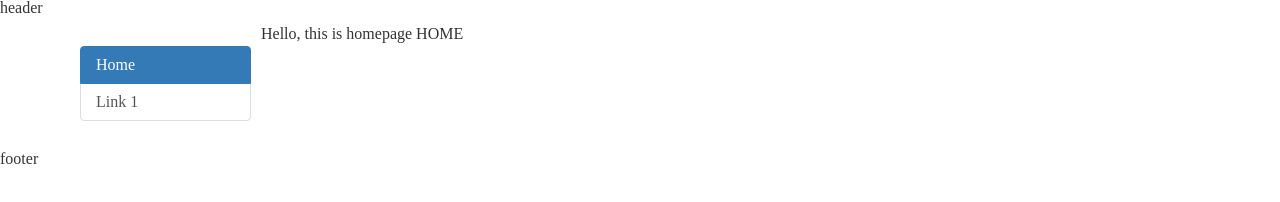
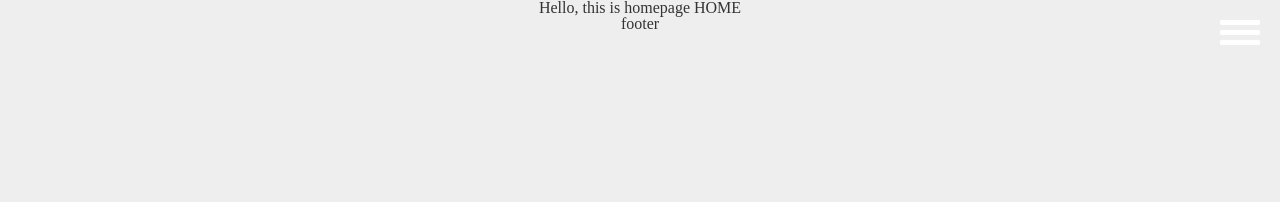
Before and after one commit to GrayHats/ngbp-onepage, a website: page src/index.html in a window 1280 px wide. Drawn offline with nearby package versions, Linux system fonts and the light colour scheme; some packages are replaced by stand-ins of ours; files that its build step writes are made by us from their sources.

Commit message:
clean and beauty main tpl

```diff
--- a/config.js
+++ b/config.js
@@ -4,7 +4,7 @@ module.exports = {
 
 	app_files: {
 		js: [ 'src/**/*.js' ],
-		views: [ 'src/**/*.html' ],
+		views: [ 'src/**/*.html', 'src/**/*.png' ],
 		css: [ 'src/**/*.scss' ]
 	},
 
--- a/src/app/app.js
+++ b/src/app/app.js
@@ -18,7 +18,11 @@
     // Controller Main
     //
     spApp.controller( "Main", [ '$scope', function($scope) {
-		$scope.text = 'Hello, this is homepage';
+		$scope.menuIsOpen = false;
+
+        $scope.toggle = function(e) {
+            $scope.menuIsOpen = !$scope.menuIsOpen;
+        };
     }]);
     //
     // Controller for Home Page
--- a/src/index.html
+++ b/src/index.html
@@ -33,29 +33,22 @@
     <meta property="og:description" content="" />
 	<meta property="og:image" content="IMGURL" />
 </head>
-<body>
+<body ng-controller="Main" >
 
     <!-- header view include -->
     <div ng-include="'views/header.html'"></div>
+    <div class="menu" ng-class="{'menu--closed': !menuIsOpen, 'menu--open': menuIsOpen}">
+        <button ng-click="toggle($event);" class="header_opener"></button>
 
-	<div class="container" ng-controller="Main" >
-		<table style="width:100%;margin:10px">
-			<tr>
-				<td style="width: 15%;vertical-align: top;">
-					<div class="list-group" style="margin-top:20px" >
-						<a href="#/" class="list-group-item active">Home</a>
-						<a href="#/link1" class="list-group-item">Link 1</a>
-					</div>
-				</td>
-				<td style="vertical-align: top;padding-left:10px;">
-					<div ng-view></div>
-				</td>
-			</tr>
-		</table>
-	</div>
+        <div class="container" >
+            <div ng-view></div>
+        </div>
 
-    <!-- footer view include -->
-    <div ng-include="'views/footer.html'"></div>
+        <!-- footer view include -->
+        <div ng-include="'views/footer.html'"></div>
+
+    </div>
+
 
 	<script src="https://cdnjs.cloudflare.com/ajax/libs/angular.js/1.3.15/angular.min.js"></script>
 	<script src="https://cdnjs.cloudflare.com/ajax/libs/angular.js/1.3.15/angular-route.min.js"></script>
--- a/src/styles/main.scss
+++ b/src/styles/main.scss
@@ -10,3 +10,58 @@ html, body {
 #main {
 	border:1px $red solid;
 }
+
+header {
+    background: #ccc;
+    .header_link {
+        display: inline-block;
+        height: 80px;
+        line-height: 80px;
+        border-right: #eee;
+        padding: 0 25px;
+        text-decoration: none;
+        color: white;
+        font-size: 22px;
+        &:hover {
+            background: rgba(255, 255, 255, 0.1);
+        }
+    }
+}
+.header_opener {
+    position: absolute;
+    top: 20px;
+    right: 20px;
+    background: url("../views/menu.png") no-repeat;
+    background-size: 40px 25px;
+    display: block;
+    width: 40px;
+    height: 25px;
+    border: none;
+    z-index: 20;
+}
+.menu {
+    background: #eee;
+    margin: auto;
+    position: absolute;
+    top: 0px;
+    bottom: 0px;
+    left: 0px;
+    right: 0px;
+    padding: 0px;
+    text-align: center;
+    z-index: 10;
+    -webkit-transition: top 0.3s linear;
+    /* Saf3.2+, Chrome */
+    -moz-transition: top 0.3s linear;
+    /* FF4+ */
+    -o-transition: top 0.3s linear;
+    /* Opera 10.5+ */
+    transition: top 0.3s linear;
+}
+
+.menu--open {
+  top: 80px;
+}
+.menu--closed {
+  top: 0px;
+}
--- a/src/views/header.html
+++ b/src/views/header.html
@@ -1 +1,4 @@
-<h1>header</h1>
+<header>
+    <a href="#/" class="header_link">Home</a>
+    <a href="#/link1" class="header_link">Link 1</a>
+</header>
```
Also changed, not shown: src/views/menu.png (added).
